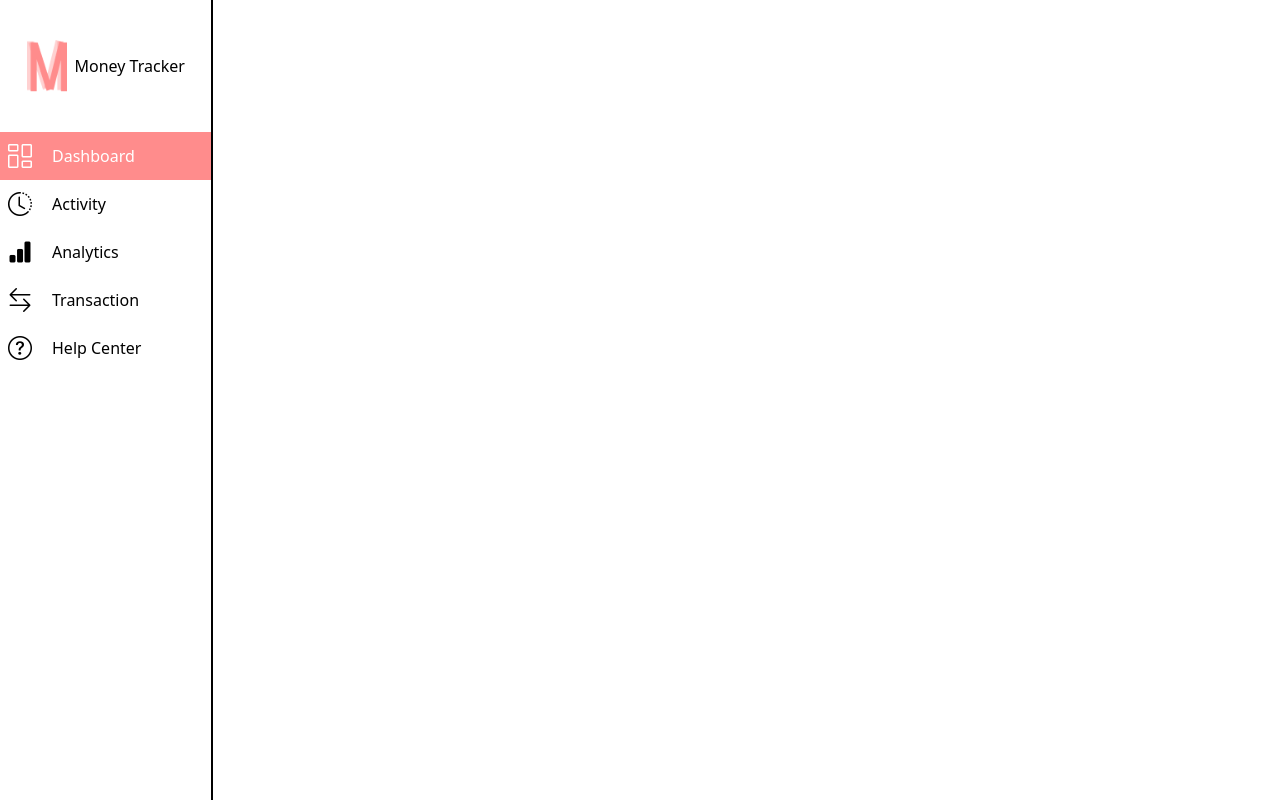
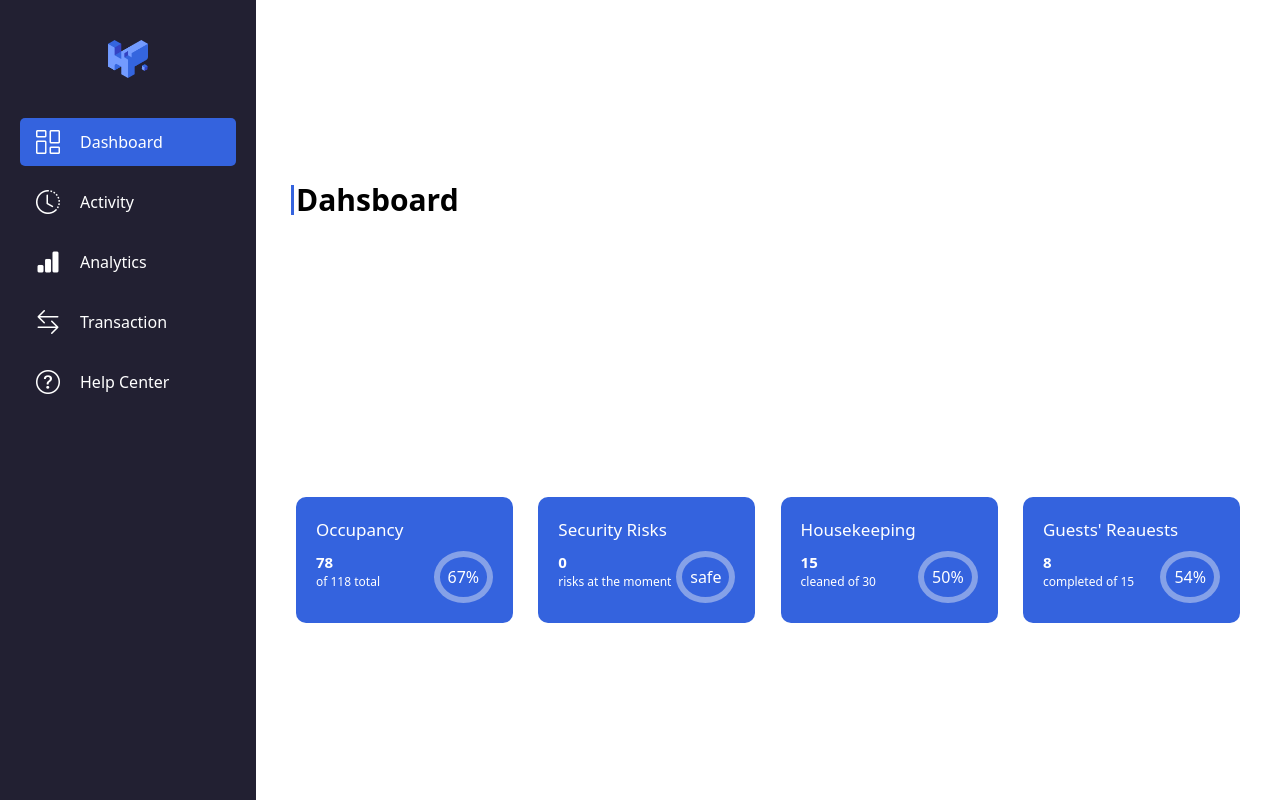
Before and after one commit to dhiaa00/Hotel-Management, a React (Vite) app: page /dashboard in a window 1280 px wide. Built offline with nearby package versions, Linux system fonts and the light colour scheme; the HTML template or start-up script is replaced by a standard one.

Commit message:
dashboard page starting

```diff
--- a/package.json
+++ b/package.json
@@ -10,6 +10,9 @@
     "preview": "vite preview"
   },
   "dependencies": {
+    "@fortawesome/fontawesome-free": "^6.5.1",
+    "@fortawesome/fontawesome-svg-core": "^6.5.1",
+    "@fortawesome/react-fontawesome": "^0.2.0",
     "bootstrap-icons": "^1.11.3",
     "react": "^18.2.0",
     "react-dom": "^18.2.0",
--- a/src/App.jsx
+++ b/src/App.jsx
@@ -1,16 +1,15 @@
 import { Route, Routes } from "react-router-dom";
-import "./App.css";
-import Home from "./pages/Home/Home";
 import NavBar from "./components/navbar/NavBar";
+import Dashboard from "./pages/dashboard/Dashboard";
 
 function App() {
   return (
-    <>
+    <main className="flex">
       <NavBar />
       <Routes>
-        <Route path="/" element={<Home />} />
+        <Route path="/dashboard" element={<Dashboard />} />
       </Routes>
-    </>
+    </main>
   );
 }
 
--- a/src/components/navbar/NavBar.jsx
+++ b/src/components/navbar/NavBar.jsx
@@ -33,13 +33,12 @@ const NavBar = () => {
   ];
 
   return (
-    <div className="navbar flex flex-col w-1/6 py-10 h-screen border-r-2 border-r-black border-solid sticky">
+    <div className=" text-white bg-[#222032] navbar flex flex-col w-[20%] py-10 h-screen border-r-black border-solid sticky">
       <div className="logo flex justify-center items-center gap-2 mb-10 ">
         <img src={logo} alt="" className=" w-10" />
-        <h2>Money Tracker</h2>
       </div>
       <nav className="nav-links">
-        <ul className="flex flex-col">
+        <ul className="flex flex-col mx-5 gap-3">
           {navList.map((e) => (
             <NavBarLink
               linkNumber={linkNumber}
--- a/src/components/navbar/NavBarLink.jsx
+++ b/src/components/navbar/NavBarLink.jsx
@@ -7,11 +7,12 @@ const NavBarLink = ({ linkNumber, setLinkNumber, title, icon, i }) => {
     <Link to={`/${title.toLowerCase()}`} className={style}>
       <div
         id={i}
-        className="linkElement flex items-center gap-5 p-2 w-full "
+        className="linkElement flex items-center gap-5 py-3 px-4 w-full"
         onClick={(e) => {
           setLinkNumber(e.target.id);
         }}>
-        <i className={`bi ${icon} text-2xl`}></i>
+        <i
+          className={`bi ${icon} text-2xl flex items-center justify-center`}></i>
         {title}
       </div>
     </Link>
--- a/src/index.css
+++ b/src/index.css
@@ -11,9 +11,10 @@
   left: 0;
   content: "";
   position: absolute;
-  background-color: #ff8c8c;
+  background-color: #3463de;
+  border-radius: 5px;
   height: 100%;
-  animation: item-fill 0.2s ease-in;
+  animation: item-fill 0.3s ease-in;
   animation-fill-mode: forwards;
   z-index: -1;
 }
--- a/src/pages/Home/Home.jsx
+++ /dev/null
@@ -1,7 +0,0 @@
-import React from "react";
-
-const Home = () => {
-  return <div className="home">home</div>;
-};
-
-export default Home;
--- /dev/null
+++ b/src/pages/dashboard/Dashboard.jsx
@@ -0,0 +1,41 @@
+import React from "react";
+
+import IconCard from "./IconCard";
+
+const Dashboard = () => {
+  return (
+    <div className="dashboard  p-10 flex flex-1 flex-col justify-around">
+      <h1 className="text-[30px] font-bold relative before:content-[''] before:absolute before:w-[3px] before:h-2/3  before:bg-mainColor before:top-[50%] before:left-[-5px] before:translate-y-[-50%]">
+        Dahsboard
+      </h1>
+      <div className="info-cards flex justify-between">
+        <IconCard
+          title={"Occupancy"}
+          item1={78}
+          item2={"of 118 total"}
+          item3={"67%"}
+        />
+        <IconCard
+          title={"Security Risks"}
+          item1={0}
+          item2={"risks at the moment"}
+          item3={"safe"}
+        />
+        <IconCard
+          title={"Housekeeping"}
+          item1={15}
+          item2={"cleaned of 30"}
+          item3={"50%"}
+        />
+        <IconCard
+          title={"Guests' Reauests"}
+          item1={8}
+          item2={"completed of 15"}
+          item3={"54%"}
+        />
+      </div>
+    </div>
+  );
+};
+
+export default Dashboard;
--- /dev/null
+++ b/src/pages/dashboard/IconCard.jsx
@@ -0,0 +1,24 @@
+import React from "react";
+import { FontAwesomeIcon } from "@fortawesome/react-fontawesome";
+
+const IconCard = ({ title, item1, item2, item3 }) => {
+  return (
+    <div className="info-card w-[23%] text-white bg-mainColor rounded-[10px] p-5">
+      <h2 className="flex justify-start gap-3 text-[17px] pb-2">
+        <FontAwesomeIcon icon="fa-solid fa-bed" />
+        {title}
+      </h2>
+      <div className="card-stats flex justify-between">
+        <div className=" card-stat  flex flex-col flex-1 align-top">
+          <span className="font-bold text-[15px]">{item1}</span>
+          <span className="text-[12px]">{item2}</span>
+        </div>
+        <div className="card-stat flex items-center p-2 relative border-[6px] border-solid border-[#FFFDF4]/[.4] rounded-[50%]">
+          {item3}
+        </div>
+      </div>
+    </div>
+  );
+};
+
+export default IconCard;
--- a/tailwind.config.js
+++ b/tailwind.config.js
@@ -3,6 +3,12 @@ export default {
   content: ["./index.html", "./src/**/*.{js,ts,jsx,tsx}"],
   theme: {
     extend: {},
+    colors: {
+      transparent: "transparent",
+      white: "#ffffff",
+      black: "#000000",
+      mainColor: "#3463de",
+    },
   },
   plugins: [],
 };
```
Also changed, not shown: public/images/logo.png, src/App.css (deleted), 1 other file (tests, documents, lock files or other folders).
